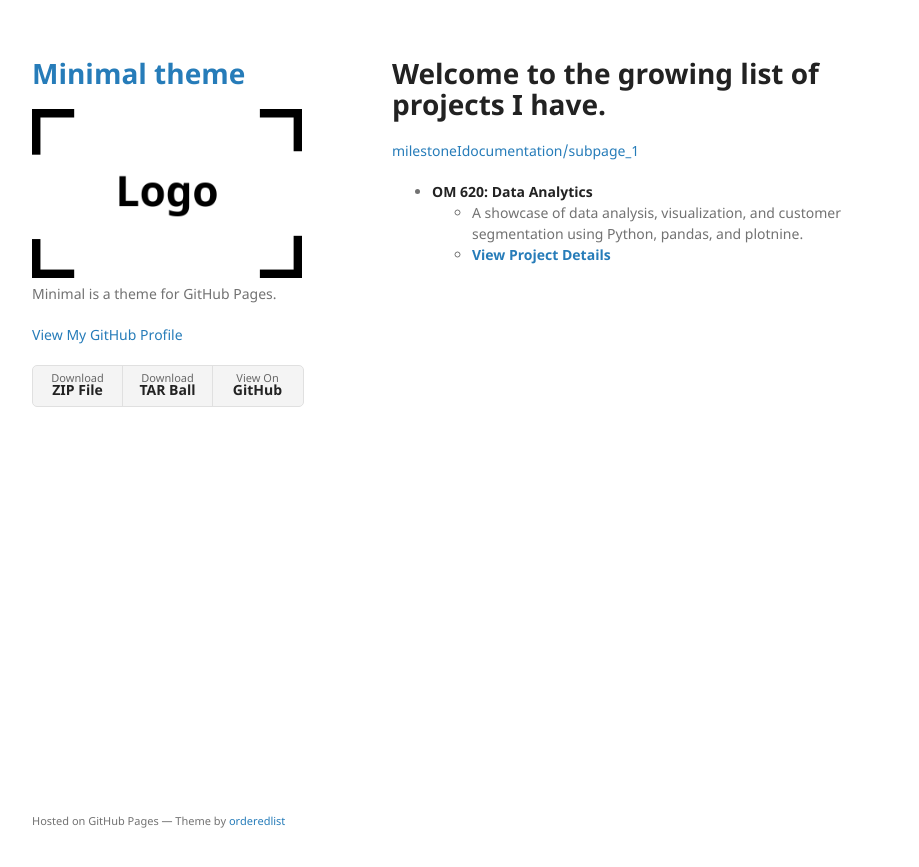
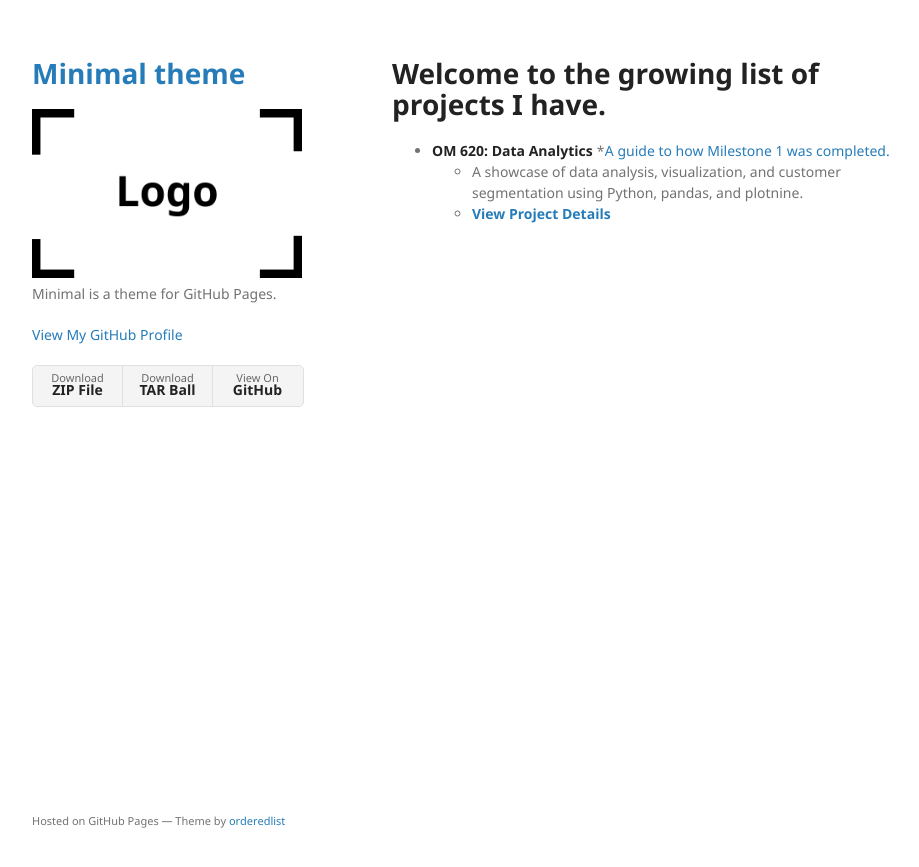
Before and after one commit to correllid03/correllid03.github.io, a Jekyll site: the page built from projects/index.md, in a window 1280 px wide. Shown: the top 867 px of the page, without its empty margins (178-1097 px from the left). Built offline with Jekyll 4.4.1, drawn with Linux system fonts in a browser that asks for light colours; our own code applies the rules of GitHub Pages for plain Markdown files.

Commit message:
Update index.md

```diff
--- a/projects/index.md
+++ b/projects/index.md
@@ -4,8 +4,9 @@ layout: default
 
 # Welcome to the growing list of projects I have.
 
-[milestoneIdocumentation/subpage_1](https://correllid03.github.io/subpage_1/)
+
 
 * **OM 620: Data Analytics**
+    *[A guide to how Milestone 1 was completed.](https://correllid03.github.io/subpage_1/)
     * A showcase of data analysis, visualization, and customer segmentation using Python, pandas, and plotnine.
     * **[View Project Details](/om620/)**
```
